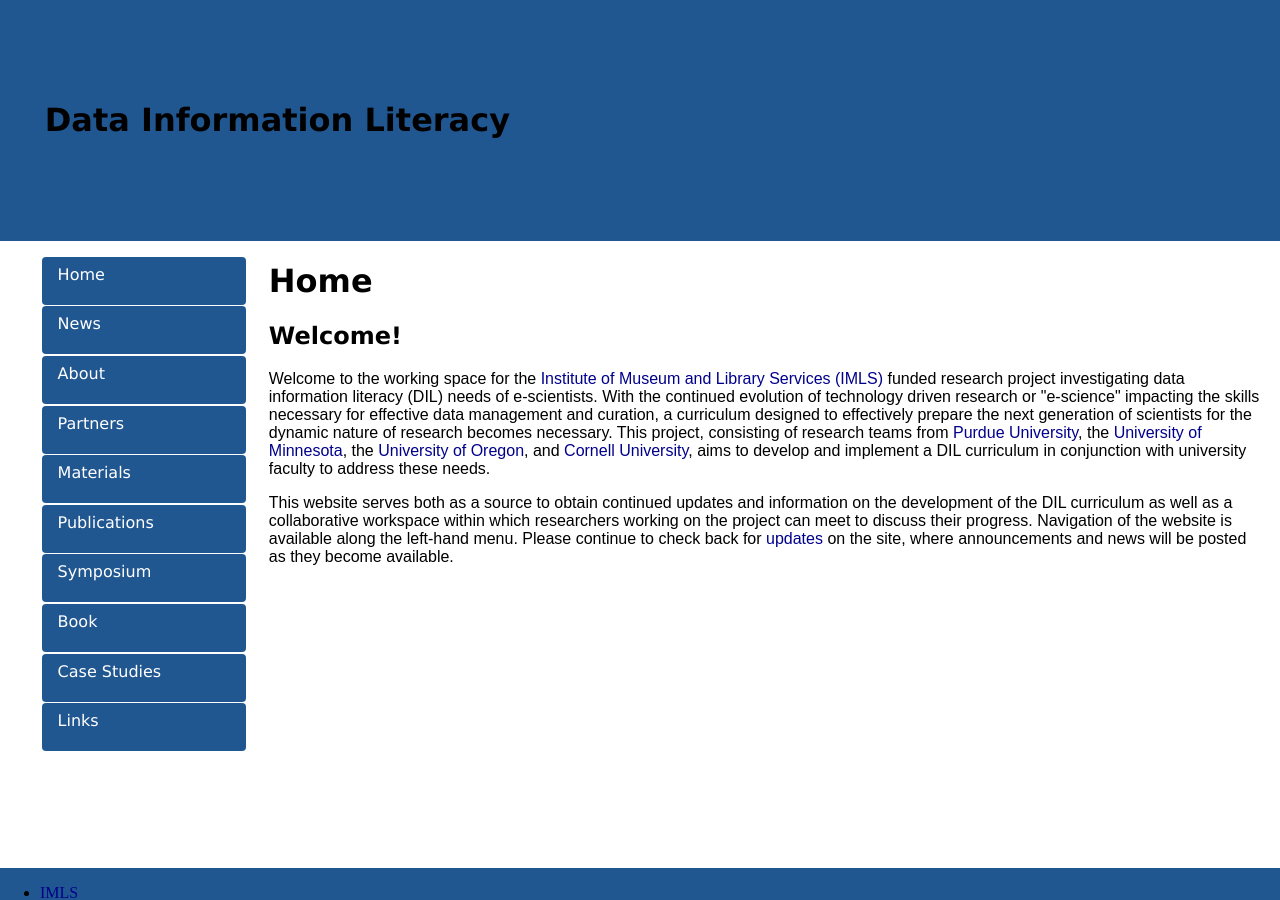
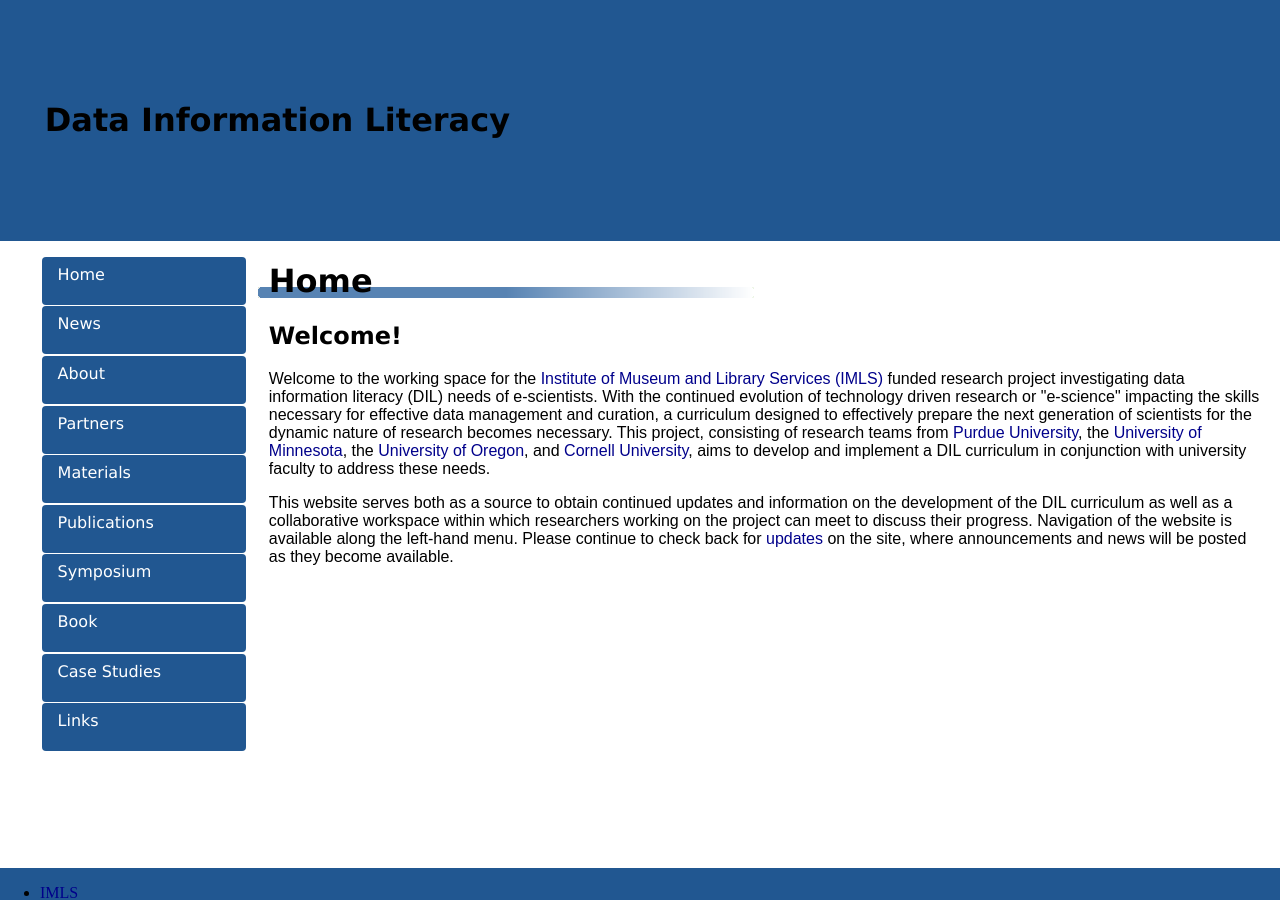
Before and after one commit to datainfolit/datainfolit, a Jekyll site: the page built from index.html, in a window 1280 px wide. Built offline with Jekyll 4.4.1, drawn with Linux system fonts in a browser that asks for light colours.

Commit message:
Update main.css

```diff
--- a/css/main.css
+++ b/css/main.css
@@ -12,7 +12,7 @@ h1, h2, h3 {
     padding-right: 1vw;
 }
 h1.underline {
-    background-image: url('../images/hr5.png') no-repeat left bottom;
+    background: url('../images/hr5.png') no-repeat left bottom;
 }
 /*links*/
 a {
```
